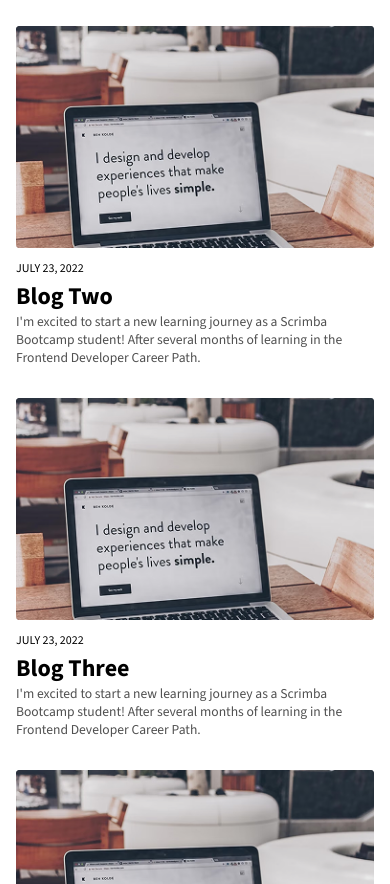
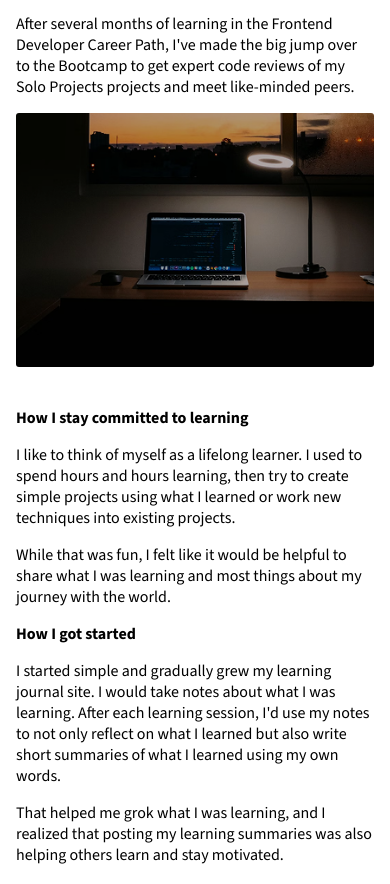
Before and after one commit to quelvin-dlsl/Scrimba-Projects, a browser extension: page learning_journal/index.html in a window 390 px wide. Shown: the part 794-1678 px from the top of the page. Drawn offline with nearby package versions, Linux system fonts and the light colour scheme.

Commit message:
About me mobile section

```diff
--- a/learning_journal/css/style.css
+++ b/learning_journal/css/style.css
@@ -119,6 +119,62 @@ nav a {
     line-height: 1.5;
     padding-bottom: 1rem;
 }
+
+/* --- ABOUT ME --- */
+
+.about-me {
+    display: flex;
+    flex-direction: column;
+    align-items: center;
+    text-align: start;
+    font-family: 'Source Sans 3', sans-serif;
+
+    margin-bottom: 5rem;
+}
+
+.about-me-image {
+    width: 100%;
+    border-radius: 3px;
+}
+
+.about-me-heading {
+    font-size: 2rem;
+    line-height: 1.35;
+    letter-spacing: -0.03em;
+
+    padding-top: 2rem;
+}
+
+.about-me-intro {
+    font-weight: 400;
+}
+
+.about-me-details {
+    margin-top: 2.5rem;
+}
+
+.bold {
+    font-weight: bold;
+}
+
+/* about-me-title */
+
+/* position: absolute;
+width: 351.22px;
+height: 114px;
+left: 20px;
+top: 294px;
+
+font-family: 'Source Sans Pro';
+font-style: normal;
+font-weight: 700;
+font-size: 34.8381px;
+line-height: 108.2%;
+letter-spacing: -0.03em;
+
+color: #151515; */
+
+
 
 /* --- ARTICLE SECTION --- */
 
--- a/learning_journal/index.html
+++ b/learning_journal/index.html
@@ -29,6 +29,41 @@
             </p>
         </section>
         <main class="container">
+            <section class="about-me">
+                <img class="avatar" src="images/avatar.png">
+                <h2 class="about-me-heading">
+                    Hi there! My name is Roku and welcome to my learning journal.
+                </h2>
+                <p class="about-me-intro">
+                    After several months of learning in the Frontend Developer Career
+                    Path, I've made the big jump over to the Bootcamp to get expert
+                    code reviews of my Solo Projects projects and meet like-minded peers.
+                </p>
+                <img class="about-me-image" src="images/article-images/article-image-hero.png">
+                <div class="about-me-details">
+                    <span class="bold">How I stay committed to learning</span>
+                    <p>
+                        I like to think of myself as a lifelong learner. I used to spend hours
+                        and hours learning, then try to create simple projects using what I learned
+                        or work new techniques into existing projects.
+                    </p>
+                    <p>
+                        While that was fun, I felt like it would be helpful to share what
+                        I was learning and most things about my journey with the world.
+                    </p>
+                    <span class="bold">How I got started</span>
+                    <p>
+                        I started simple and gradually grew my learning journal site. I would take
+                        notes about what I was learning. After each learning session, I'd use my notes
+                        to not only reflect on what I learned but also write short summaries of what I
+                        learned using my own words.
+                    </p>
+                    <p>
+                        That helped me grok what I was learning, and I realized that posting my
+                        learning summaries was also helping others learn and stay motivated.
+                    </p>
+                </div>
+            </section>
             <a href="#">
                 <article class="article-one" id="article-one">
                     <img src="images/article-images/article-image-01.png" alt="">
```
Also changed, not shown: learning_journal/images/avatar.png (added).
